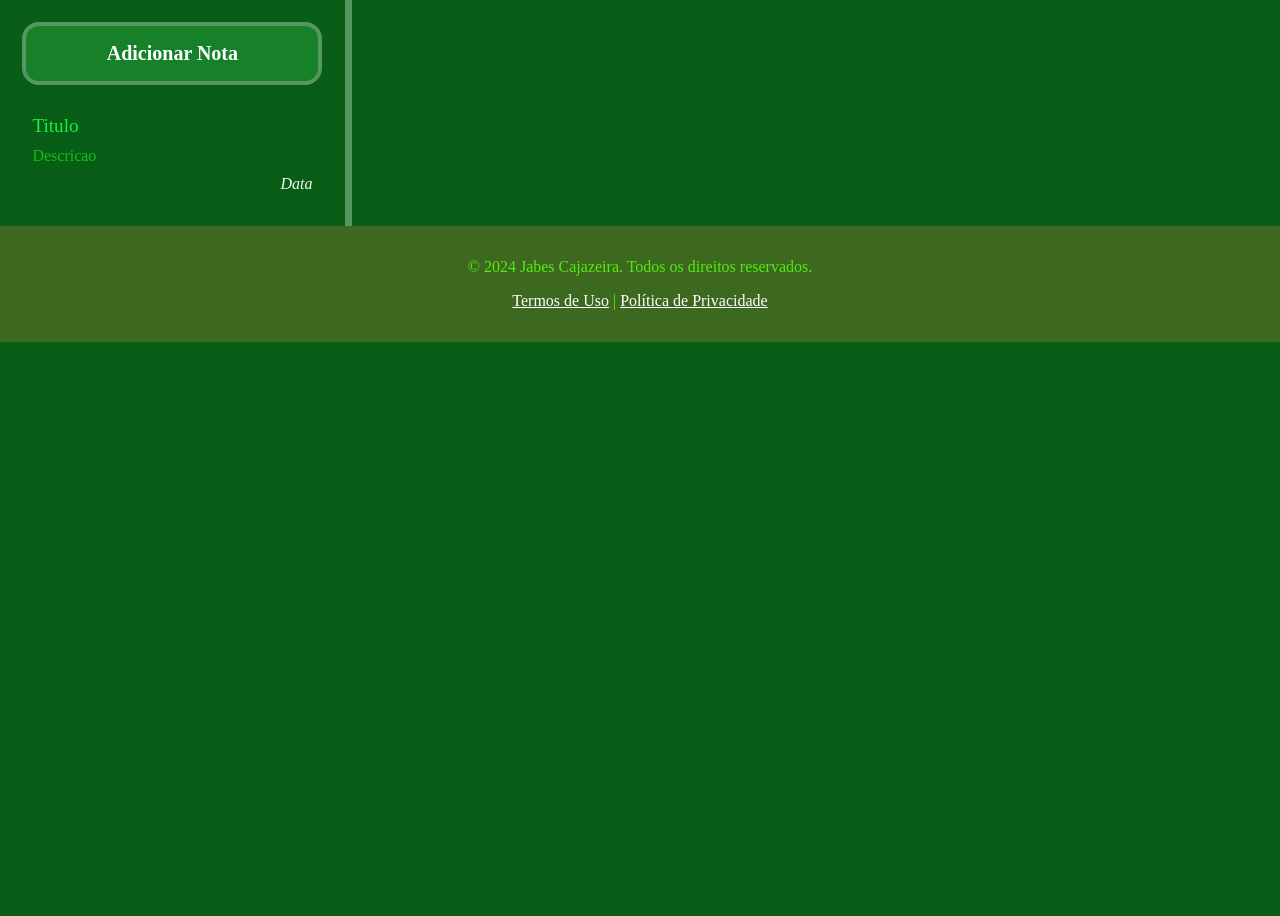
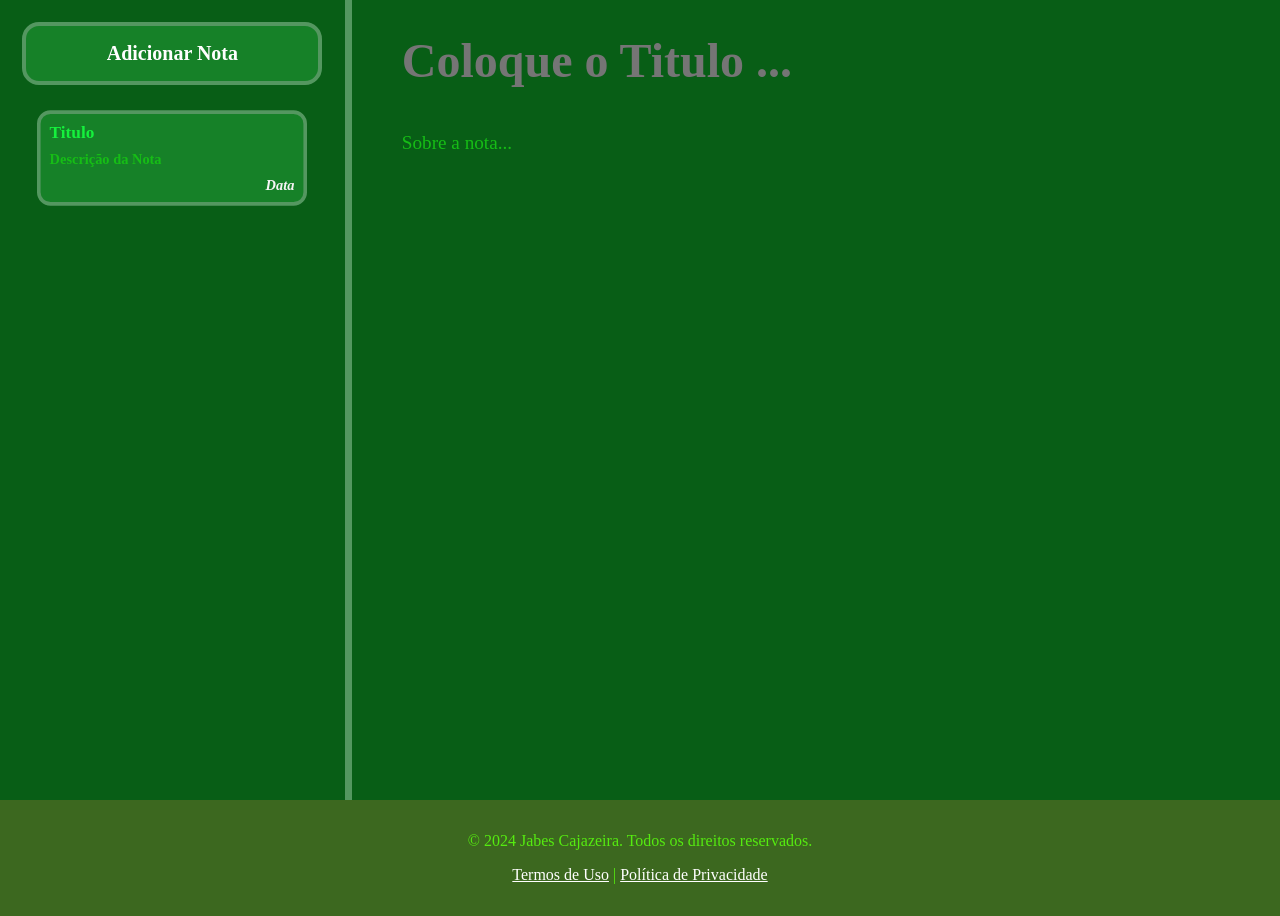
Before and after one commit to MrJabes762/Aplicativo-De-Notas, a website built with Vite: page AplicativoDeNotas/index.html in a window 1280 px wide. Before the commit the page ends 800 px from the top, so only its background shows below. Built offline with nearby package versions, Linux system fonts and the light colour scheme.

Commit message:
concluido: metodo estatico pegar notas, Ajuste de pastas e organização de Html

```diff
--- a/AplicativoDeNotas/index.html
+++ b/AplicativoDeNotas/index.html
@@ -3,9 +3,26 @@
   <head>
     <meta charset="UTF-8" />
     <meta name="viewport" content="width=device-width, initial-scale=1.0" />
+    <link rel="stylesheet" href="./src/css/style.css">
   </head>
   <body>
     <div id="app"></div>
+      <div class = "notas">
+        <div class = "barra__de__Divisao">
+          <button class = "botao_Adicionar" type= "button">Adicionar Nota</button>
+            <div class = "notas_lista">
+                <div class = "lista-notas-item notas_lista-item--selecionada">
+                  <div class = "notas_pequenas-titulo">Titulo</div>
+                  <div class = "notas_pequenas-corpo">Descrição da Nota</div>
+                  <div class = "notas_pequenas-salvas">Data</div>
+                </div>
+            </div>
+        </div>
+          <div class ="notas_visualizacao">
+            <input class = "notas_titulo" type = "text" placeholder = "Coloque o Titulo ...">
+            <textarea class = "notas_corpo">Sobre a nota...</textarea>
+          </div>
+    </div>
     <script type="module" src="src/js/main.js"></script>
     <footer>
       <p>&copy; 2024 Jabes Cajazeira. Todos os direitos reservados.</p>
--- a/AplicativoDeNotas/src/css/style.css
+++ b/AplicativoDeNotas/src/css/style.css
@@ -33,7 +33,7 @@ body {
     margin-bottom: 1em;
     padding: 0.8em 0;
     width: 100%;
-    border: 4px solid #549760 ;
+    border: 4px solid #549760;
 }
 
 .botao_Adicionar:hover {/*Quando o Mouse Aparecer em Cima*/
@@ -46,12 +46,15 @@ body {
 
 .notas_lista-item {
     cursor: pointer;
+    border: 4px solid #a4c7ab;
 }
 
-.notas_lista-item--selected {
-    background: #eeeeee;
-    border-radius: 7px;
+.notas_lista-item--selecionada {
+    background: #168128;
+    border-radius: 15px;
     font-weight: bold;
+    border: 4px solid #549760;
+    transform:scale(0.90);
 }
 
 .notas_pequenas-titulo,
@@ -87,11 +90,13 @@ body {
     border: none;
     outline: none;
     width: 100%;
+    background-color: #085E16;
 }
 
 .notas_titulo {
     font-size: 3em;
     font-weight: bold;
+    color: #15f13d;
 }
 
 .notas_corpo {
@@ -100,6 +105,7 @@ body {
     line-height: 1.5;
     margin-top: 2em;
     resize: none;
+    color: rgb(22, 189, 22);
 }
 footer {
     background-color: #3c681f;
--- /dev/null
+++ b/AplicativoDeNotas/src/js/NotasAPI.js
@@ -0,0 +1,14 @@
+export default class NotesAPI{
+    static getTodasNotas (){
+        const notas = JSON.parse(localStorage.getItem("notasapp-notas") || "[]");
+        return notas.sort((a,b) => {
+            return new Date (a.salva) > new Date (b.salva) ? -1:1;
+        });
+    }
+    static saveNotas (notaPraSalvar){
+
+    }
+    static deletarNotas (id){
+
+    }
+}
--- a/AplicativoDeNotas/src/js/main.js
+++ b/AplicativoDeNotas/src/js/main.js
@@ -1,18 +1,3 @@
-import '/src/css/style.css'
+import NotesAPI from './NotasAPI.js'
 
-document.querySelector('#app').innerHTML = `
-  <div class = "notas">
-      <div class = "barra__de__Divisao">
-        <button class = "botao_Adicionar" type- "button">Adicionar Nota</button>
-          <div class = "notas_lista">
-              <div class = "lista-notas-item">
-                <div class = "notas_pequenas-titulo">Titulo</div>
-                <div class = "notas_pequenas-corpo">Descricao</div>
-                <div class = "notas_pequenas-salvas">Data</div>
-              </div>
-          </div>
-      </div>
-        <div class ="notas_visualizacao">
-        </div>
-  </div>
-`
+console.log(NotesAPI.getTodasNotas());
```
Also changed, not shown: AplicativoDeNotas/src/js/counter.js (deleted, +0 -9 lines).
